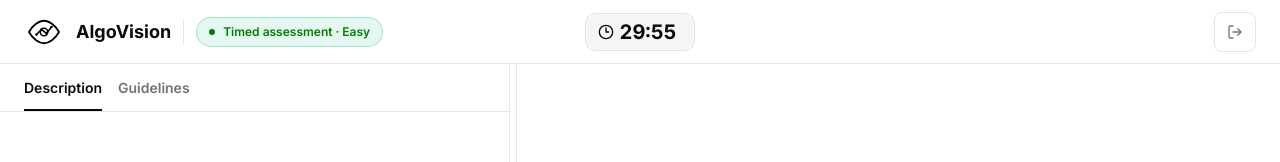
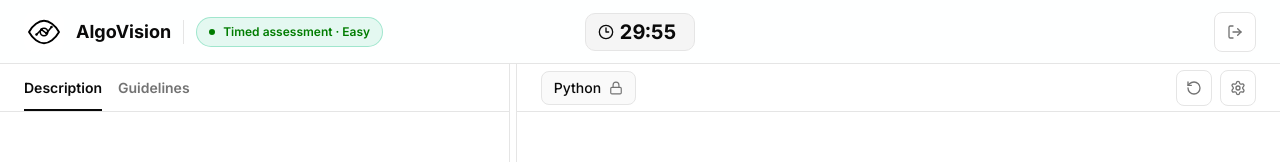
Before and after one commit to christianmonsalve850/AlgoVision, a Next.js app: page /interview/1 in a window 1280 px wide. Shown: the top 162 px of the page. Built offline with nearby package versions, Linux system fonts and the light colour scheme.

Commit message:
ui: added language, and settings, and reset code button

```diff
--- a/features/interview/assessment/components/AssessmentBody.tsx
+++ b/features/interview/assessment/components/AssessmentBody.tsx
@@ -2,6 +2,8 @@
 
 import { useState } from "react";
 import { Group, Panel, Separator } from "react-resizable-panels";
+import { Lock, Settings, RotateCcw } from "lucide-react";
+
 type ProblemTab = "description" | "guidelines";
 
 export default function AssessmentBody() {
@@ -27,7 +29,9 @@ export default function AssessmentBody() {
               onClick={() => setProblemTab("description")}
             >
               Description
-              {problemTab === "description" && <span className="absolute inset-x-0 bottom-0 h-0.5 bg-foreground" />}
+              {problemTab === "description" && (
+                <span className="absolute inset-x-0 bottom-0 h-0.5 bg-foreground" />
+              )}
             </button>
             <button
               type="button"
@@ -35,7 +39,9 @@ export default function AssessmentBody() {
               onClick={() => setProblemTab("guidelines")}
             >
               Guidelines
-              {problemTab === "guidelines" && <span className="absolute inset-x-0 bottom-0 h-0.5 bg-foreground" />}
+              {problemTab === "guidelines" && (
+                <span className="absolute inset-x-0 bottom-0 h-0.5 bg-foreground" />
+              )}
             </button>
           </div>
           <div className="min-h-0 flex-1 overflow-auto" />
@@ -50,7 +56,38 @@ export default function AssessmentBody() {
           defaultSize={60}
           minSize="35%"
           className="min-h-0 min-w-0 overflow-hidden"
-        />
+        >
+          <div className="flex h-12 shrink-0 items-center justify-between border-b border-border px-4 sm:px-6">
+            <div
+              className="inline-flex items-center gap-2 rounded-md border border-border bg-muted/50 px-3 py-1.5 text-sm font-medium text-foreground"
+              title="Python is the selected language"
+            >
+              <span>Python</span>
+              <Lock
+                aria-hidden="true"
+                className="size-3.5 text-muted-foreground"
+              />
+            </div>
+            <div className="flex items-center gap-2">
+              <button
+                type="button"
+                aria-label="Reset code"
+                title="Reset code"
+                className="inline-flex size-9 items-center justify-center rounded-md border border-border bg-background text-muted-foreground transition-colors hover:bg-muted hover:text-foreground focus-visible:outline-none focus-visible:ring-2 focus-visible:ring-ring"
+              >
+                <RotateCcw aria-hidden="true" className="size-4" />
+              </button>
+              <button
+                type="button"
+                aria-label="Editor settings"
+                title="Editor settings"
+                className="inline-flex size-9 items-center justify-center rounded-md border border-border bg-background text-muted-foreground transition-colors hover:bg-muted hover:text-foreground focus-visible:outline-none focus-visible:ring-2 focus-visible:ring-ring"
+              >
+                <Settings aria-hidden="true" className="size-4" />
+              </button>
+            </div>
+          </div>
+        </Panel>
       </Group>
     </section>
   );
--- a/features/interview/assessment/components/Description.tsx
+++ b/features/interview/assessment/components/Description.tsx
@@ -1,5 +1,5 @@
 
 
-export default function Description() {
+export default function Description({}) {
 
 }
```
